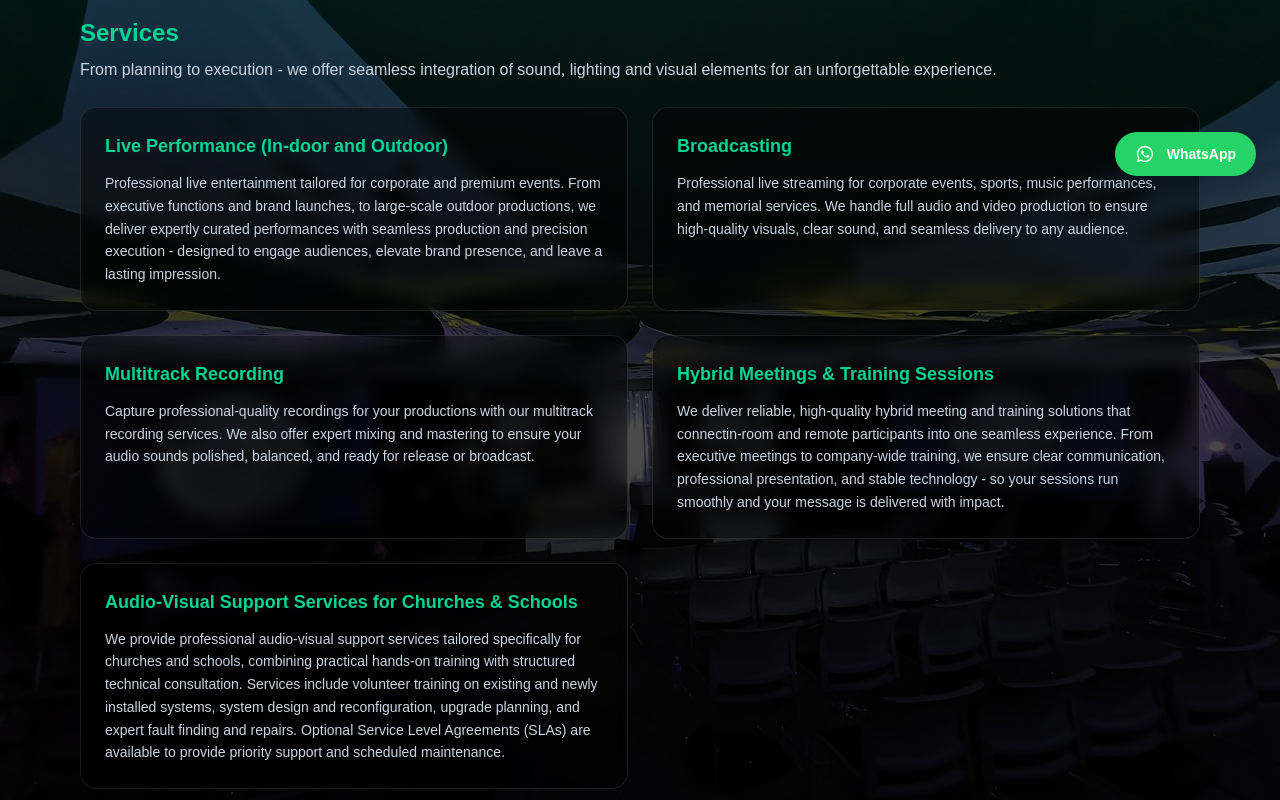
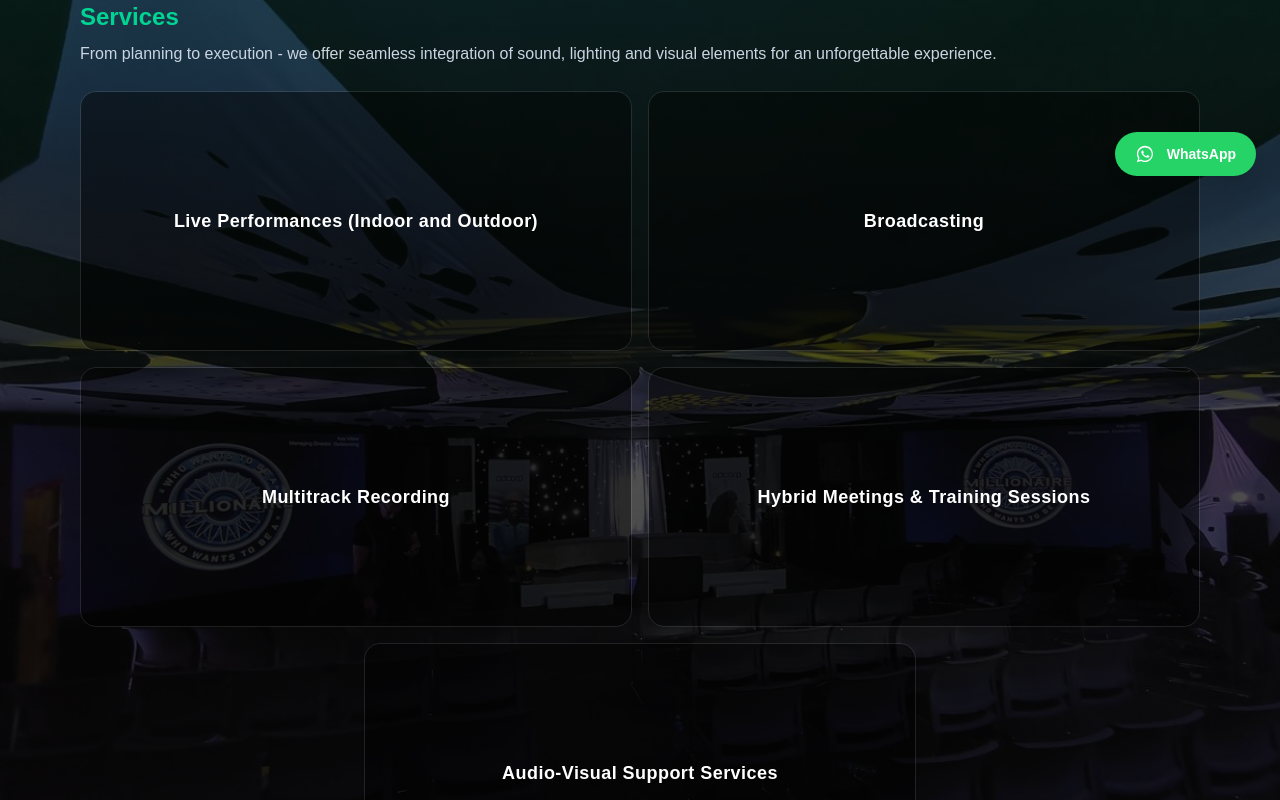
Before and after one commit to ITBolt14/audiocanvaswebsite-v1, a Next.js app in the folder audio-canvas/: page / in a window 1280 px wide. Shown: the part 600-1400 px from the top of the page. Built offline with nearby package versions, Linux system fonts and the light colour scheme.

Commit message:
Added the flip card under services

```diff
--- a/audio-canvas/components/sections/Contact.tsx
+++ b/audio-canvas/components/sections/Contact.tsx
@@ -198,7 +198,7 @@ export default function Contact() {
                         </div>
                         <div className="flex items-center justify-between gap-4 px-4 py-4 text-sm">
                             <span className="text-xs tracking-[0.16em] text-slate-400">EMAIL</span>
-                            <a className="font-semibold text-slate-300 hover:text-emerald-300" href="mailto:chris@audiocanvas.co.za">info@audiocanvas.co.za</a>
+                            <a className="font-semibold text-slate-300 hover:text-emerald-300" href="mailto:chris@audiocanvas.co.za">chris@audiocanvas.co.za</a>
                         </div>
                       </div>
 
--- a/audio-canvas/components/sections/Services.tsx
+++ b/audio-canvas/components/sections/Services.tsx
@@ -1,37 +1,95 @@
+"use client";
+
 import SectionBg from "@/components/sections/SectionBg";
 
 const services = [
     {
-        title: "Live Performance (In-door and Outdoor)",
+        id: "live-performances",
+        title: "Live Performances (Indoor and Outdoor)",
+        image: "",
         description:
-          "Professional live entertainment tailored for corporate and premium events. From executive functions and brand launches, to large-scale outdoor productions, we deliver expertly curated performances with seamless production and precision execution - designed to engage audiences, elevate brand presence, and leave a lasting impression.",
+          "From corporate events to Marketing launches and conferences, from outdoor productions to weddings and birthday parties, we offer expertly curated performances with seamless production and precision execution - designed to engage audiences with the impact it desires.",
     },
     {
+        id: "broadcasting",
         title: "Broadcasting",
+        image: "",
         description:
-          "Professional live streaming for corporate events, sports, music performances, and memorial services. We handle full audio and video production to ensure high-quality visuals, clear sound, and seamless delivery to any audience.",
+          "Live streaming include corporate events, sporting events, music performances, and memorial services. We handle full audio and video production to ensure high-quality visuals and clear sound.",
     },
     {
+        id: "multitrack-recording",
         title: "Multitrack Recording",
+        image: "",
         description:
-          "Capture professional-quality recordings for your productions with our multitrack recording services. We also offer expert mixing and mastering to ensure your audio sounds polished, balanced, and ready for release or broadcast.",
+          "We capture quality recordings for your productions with our multitrack recording services. We also offer expert mixing and mastering ensuring balanced and ready for release broadcasts.",
     },
     {
+        id: "hybrid-meetings-training",
         title: "Hybrid Meetings & Training Sessions",
+        image: "",
         description:
-          "We deliver reliable, high-quality hybrid meeting and training solutions that connectin-room and remote participants into one seamless experience. From executive meetings to company-wide training, we ensure clear communication, professional presentation, and stable technology - so your sessions run smoothly and your message is delivered with impact.",
+          "We deliver reliable, high-quality hybrid meeting and training solutions that connects room and remote participants into one seamless experience. From executive meetings to company-wide training, we ensure clear communication, professional presentation, and stable technology so your message is delivered with impact.",
     },
     {
-        title: "Audio-Visual Support Services for Churches & Schools",
+        id: "audio-visual-support",
+        title: "Audio-Visual Support Services ",
+        image: "",
         description:
-          "We provide professional audio-visual support services tailored specifically for churches and schools, combining practical hands-on training with structured technical consultation. Services include volunteer training on existing and newly installed systems, system design and reconfiguration, upgrade planning, and expert fault finding and repairs. Optional Service Level Agreements (SLAs) are available to provide priority support and scheduled maintenance.",
+          "We provide effective audio-visual support services tailored specifically for churches and schools, combining practical hands-on training with structured technical consultation. Services include volunteer training on existing and newly installed systems, system design and reconfiguration, upgrade planning, trouble shooting and expert repairs. Optional Service Level Agreements (SLAs) are available to provide priority support and scheduled maintenance.",
     }
 ];
 
+function ServiceCard({
+    title,
+    image,
+    description,
+}: {
+    title: string;
+    image: string;
+    description: string;
+}) {
+    return (
+        <div className="group relative h-[260px] overflow-hidden rounded-2xl border border-white/10">
+            {/* Background image */}
+            <div
+              className="absolute inset-0 bg-cover bg-center transition-transform duration-500 group-hover:scale-105"
+              style={{ backgroundImage: `url(${image})` }}
+            />
+            <div className="absolute inset-0 bg-black/45 transition-opacity duration-300 group-hover:bg-black/75" />
+
+            {/* Front: title only */}
+            <div className="absolute inset-0 flex items-center justify-center p-6 transition-opacity duration-300 group-hover:opacity-0">
+                <h3 className="text-center text-base font-semibold tracking-wide text-white md:text-lg">
+                    {title}
+                </h3>
+            </div>
+
+            {/* Back: description */}
+            <div className="absolute inset-0 flex items-center justify-center p-6 opacity-0 transition-opacity duration-300 group-hover:opacity-100">
+                <div className="text-center">
+                    <h3 className="mb-3 text-base font-semibold tracking-wide text-emerald-400 md:text-lg">
+                        {title}
+                    </h3>
+                    <p className="text-sm leading-relaxed text-slate-200">
+                        {description}
+                    </p>
+                </div>
+            </div>
+        </div>
+    );
+}
+
 export default function Services() {
     return (
-        <SectionBg id="services" image="/sections/services.jpg" overlay="medium" className="py-14">
-        <section id="services" className="mx-auto max-w-6xl px-4 py-2">
+        <SectionBg
+          id="services"
+          image="/sections/services.jpg"
+          overlay="medium"
+          className="py-10"
+        >
+            <section className="bg-white/[0.02] py-2">
+              <div className="mx-auto max-w-6xl px-4">
                 <div className="mb-6">
                     <h2 className="text-2xl font-semibold text-emerald-400">Services</h2>
                     <p className="mt-2 max-w-5xl leading-relaxed text-slate-300">
@@ -39,20 +97,56 @@ export default function Services() {
                     </p>
                 </div>
 
-            <div className="grid gap-6 md:grid-cols-2">
+                {/* Desktop / Tablet layout */}
+                <div className="hidden md:block">
+                    <div className="grid grid-cols-2 gap-4">
+                        <ServiceCard
+                          title={services[0].title}
+                          image={services[0].image}
+                          description={services[0].description}
+                        />
+                        <ServiceCard
+                          title={services[1].title}
+                          image={services[1].image}
+                          description={services[1].description}
+                        />
+                    </div>
+
+                    <div className="mt-4 grid grid-cols-2 gap-4">
+                        <ServiceCard
+                          title={services[2].title}
+                          image={services[2].image}
+                          description={services[2].description}
+                        />
+                        <ServiceCard
+                          title={services[3].title}
+                          image={services[3].image}
+                          description={services[3].description}
+                        />
+                    </div>
+
+                    <div className="mt-4 flex justify-center">
+                        <div className="w-full max-w-[calc(50%-0.5rem)] md:w-[calc(50%-0.5rem)]">
+                            <ServiceCard
+                              title={services[4].title}
+                              image={services[4].image}
+                              description={services[4].description}
+                            />
+                        </div>
+                    </div>
+                </div>
+
+                {/* Mobile stacked layout */}
+                <div className="grid gap-4 md:hidden">
                     {services.map((service) => (
-                    <div
+                        <ServiceCard
                           key={service.title}
-                      className="rounded-2xl border border-white/10 bg-black/40 backdrop-blur p-6 hover:border-emerald-400/30"
-                    >
-                        <h3 className="text-lg font-semibold text-emerald-400">
-                            {service.title}
-                        </h3>
-                        <p className="mt-3 text-sm leading-relaxed text-slate-300">
-                            {service.description}
-                        </p>
+                          title={service.title}
+                          image={service.image}
+                          description={service.description}
+                        />
+                    ))}
                 </div>
-                ))}
               </div>
             </section>
         </SectionBg>
```
Lines whose indentation alone changed are shown as unchanged.
